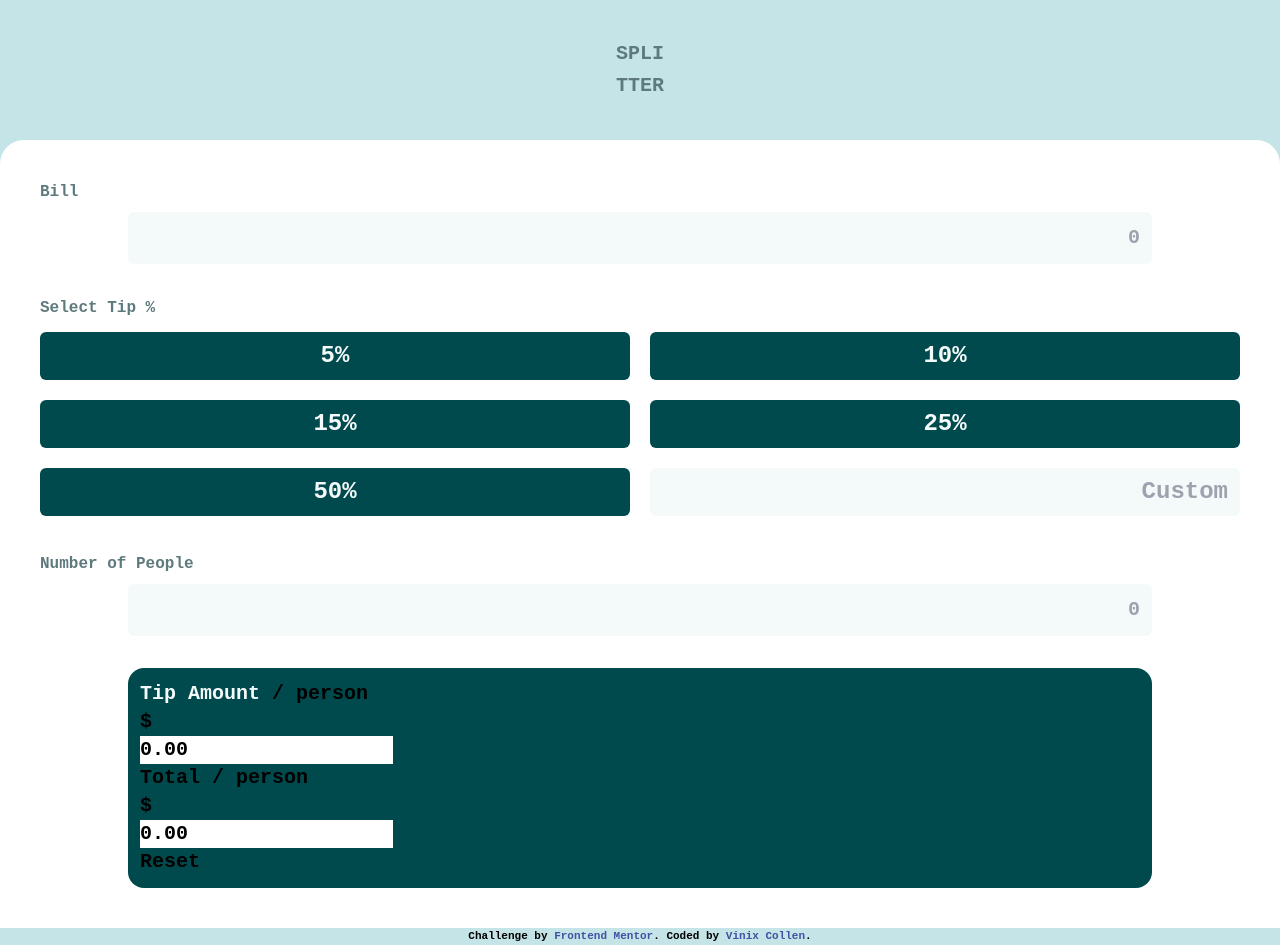
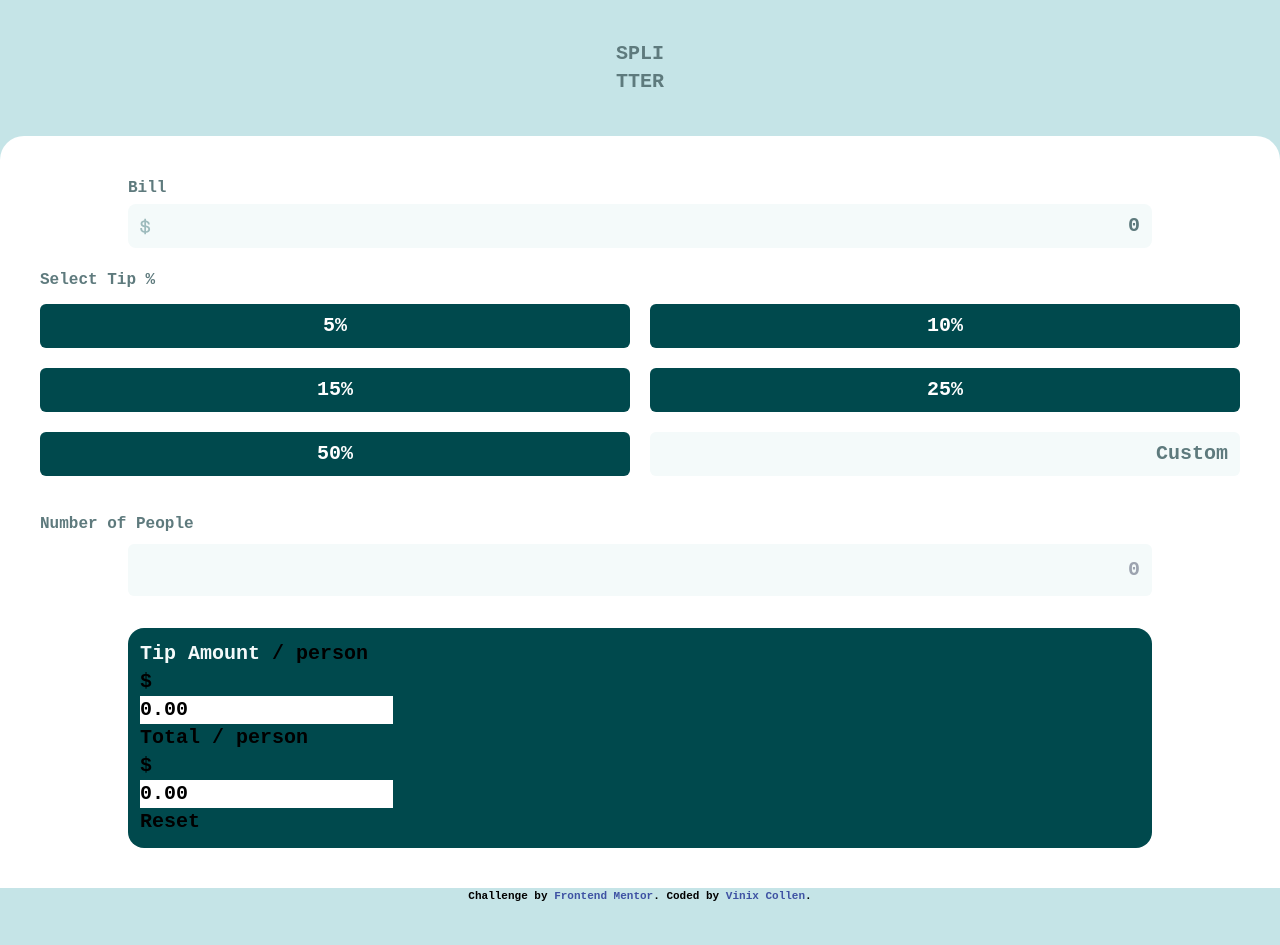
Before and after one commit to vinixcollen/tip-calculator, a plain HTML site: page index.html in a window 1280 px wide. After the commit the page ends 905 px from the top, so only its background shows below. Drawn offline with nearby package versions, Linux system fonts and the light colour scheme.

Commit message:
modify: code changes

```diff
--- a/index.html
+++ b/index.html
@@ -9,6 +9,21 @@
   <title>Frontend Mentor | Tip calculator app</title>
 
   <script src="https://cdn.tailwindcss.com"></script>
+
+  <script>
+    tailwind.config = {
+      theme: {
+        extend: {
+          colors: {
+            primary: 'hsl(185, 41%, 84%)',
+            btn: 'hsl(183, 100%, 15%)',
+            label: 'hsl(186, 14%, 43%)',
+            input: 'hsl(189, 41%, 97%)',
+          }
+        }
+      }
+    }
+  </script>
 
   <!-- Feel free to remove these styles or customise in your own stylesheet 👍 -->
   <style>
@@ -22,24 +37,32 @@
     .attribution a { color: hsl(228, 45%, 44%); }
   </style>
 </head>
-<body style="background-color: hsl(185, 41%, 84%);">
-  <h2 style="color: hsl(186, 14%, 43%);" class="text-center font-bold mt-10 mb-1 text-xl tracking-5">SPLI</h2>
-  <h2 style="color: hsl(186, 14%, 43%);" class="text-center font-bold mb-10 text-xl">TTER</h2>
+<body class="bg-primary">
+  <!-- <h2 style="color: hsl(186, 14%, 43%);" class="text-center font-bold mt-10 mb-1 text-xl tracking-5">SPLI</h2>
+  <h2 style="color: hsl(186, 14%, 43%);" class="text-center text-clifford font-bold mb-10 text-xl">TTER</h2> -->
 
-  <form class="bg-white rounded-t-3xl py-10">
-    <label class="my-7 px-10" style="color: hsl(186, 14%, 43%)">Bill</label>
-    <div class="flex flex-row">
-      <input type="text" placeholder="0" style="background-color: hsl(189, 41%, 97%); color: hsl(183, 100%, 15%); ::placeholder{color: hsl(186, 14%, 43%);}" class="text-right w-4/5 m-auto py-3 px-3 text-xl rounded-md mb-8 mt-2"/>
-    </div>
+  <!-- Can be done like this -->
+  <h2 class="text-center font-bold my-10 tracking-5 text-label text-xl uppercase">spli<br />tter</h2>
+
+  <div class="bg-white rounded-t-3xl py-10">
+      <div class="w-4/5 mx-auto">
+        <label class="text-label">Bill</label>
+        <div class="mt-1 mb-5 relative">
+          <img src="./images/icon-dollar.svg" alt="icon" class="absolute top-3.5 left-3" />
+          <input type="text" placeholder="0" class="bg-input placeholder-label text-btn text-xl w-full text-right py-2 pl-8 pr-3 rounded-lg" />
+        </div>
+      </div>
+
 
     <label style="color: hsl(186, 14%, 43%)" class="px-10">Select Tip %</label>
     <div class="grid grid-cols-2 grid-rows-3 gap-5 justify-items-stretch mt-3 mx-10 mb-9">
-      <button style="background-color: hsl(183, 100%, 15%); color: hsl(189, 41%, 97%);" class="text-2xl py-2 rounded-md">5%</button>
-      <button style="background-color: hsl(183, 100%, 15%); color: hsl(189, 41%, 97%);" class="text-2xl py-2 rounded-md">10%</button>
-      <button style="background-color: hsl(183, 100%, 15%); color: hsl(189, 41%, 97%);" class="text-2xl py-2 rounded-md">15%</button>
-      <button style="background-color: hsl(183, 100%, 15%); color: hsl(189, 41%, 97%);" class="text-2xl py-2 rounded-md">25%</button>
-      <button style="background-color: hsl(183, 100%, 15%); color: hsl(189, 41%, 97%);" class="text-2xl py-2 rounded-md">50%</button>
-      <input type="text" placeholder="Custom" style="background-color: hsl(189, 41%, 97%); color: hsl(183, 100%, 15%); ::placeholder{color: hsl(185, 41%, 84%);}" class="text-right text-2xl px-3 rounded-md"/>
+      <button class="text-xl py-2 rounded-md bg-btn text-white">5%</button>
+      <button class="text-xl py-2 rounded-md bg-btn text-white">10%</button>
+      <button class="text-xl py-2 rounded-md bg-btn text-white">15%</button>
+      <button class="text-xl py-2 rounded-md bg-btn text-white">25%</button>
+      <button class="text-xl py-2 rounded-md bg-btn text-white">50%</button>
+      <!-- placeholder-[extension color from tailwind config for placeholder color] -->
+      <input type="text" placeholder="Custom" class="text-right text-xl px-3 rounded-md text-btn bg-input placeholder-label"/>
     </div>
 
     <label style="color: hsl(186, 14%, 43%)" class="px-10">Number of People</label>
@@ -64,7 +87,7 @@
 
       <button>Reset</button>
     </div>
-  </form>
+  </div>
 
   <div class="attribution">
     Challenge by <a href="https://www.frontendmentor.io?ref=challenge" target="_blank">Frontend Mentor</a>.
```
